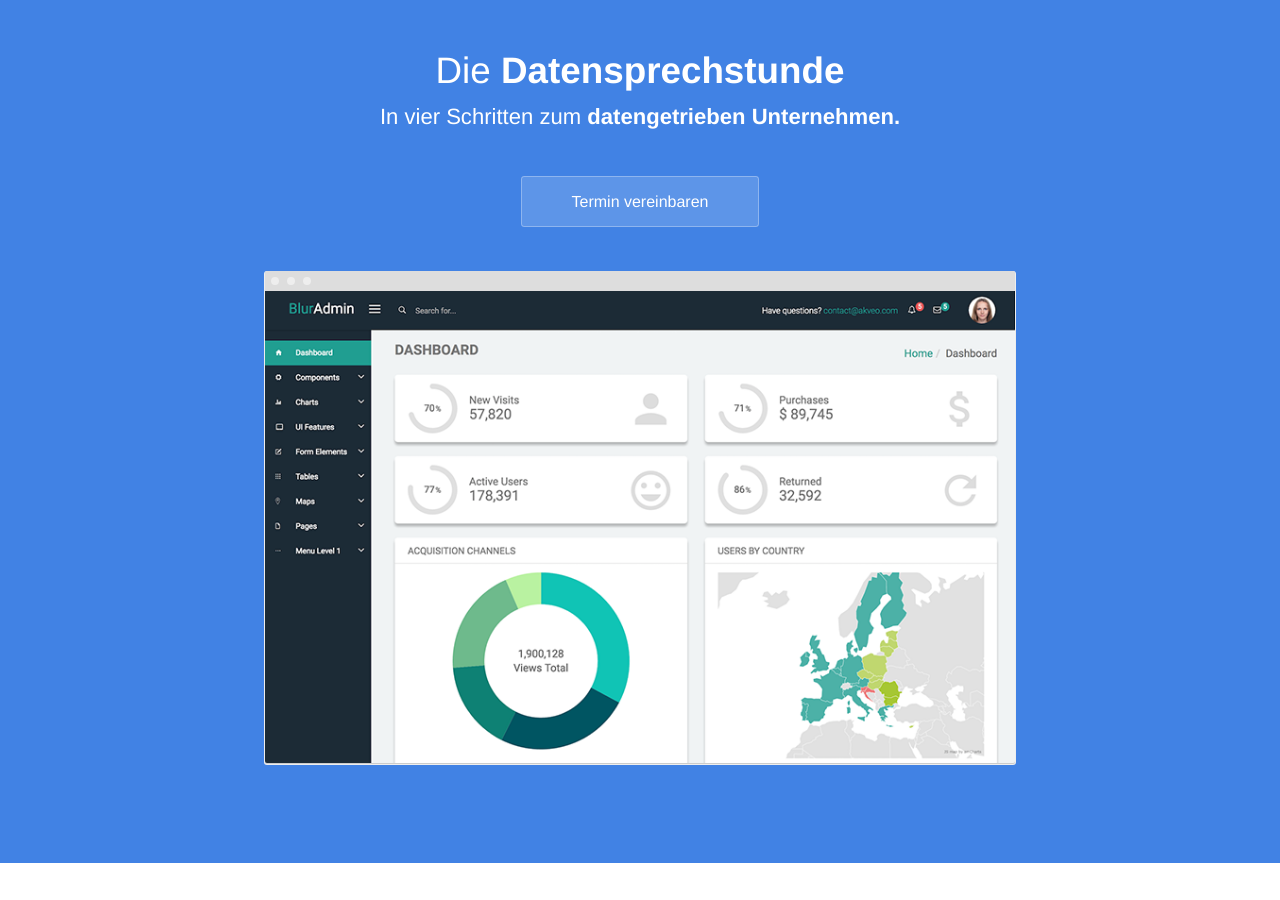
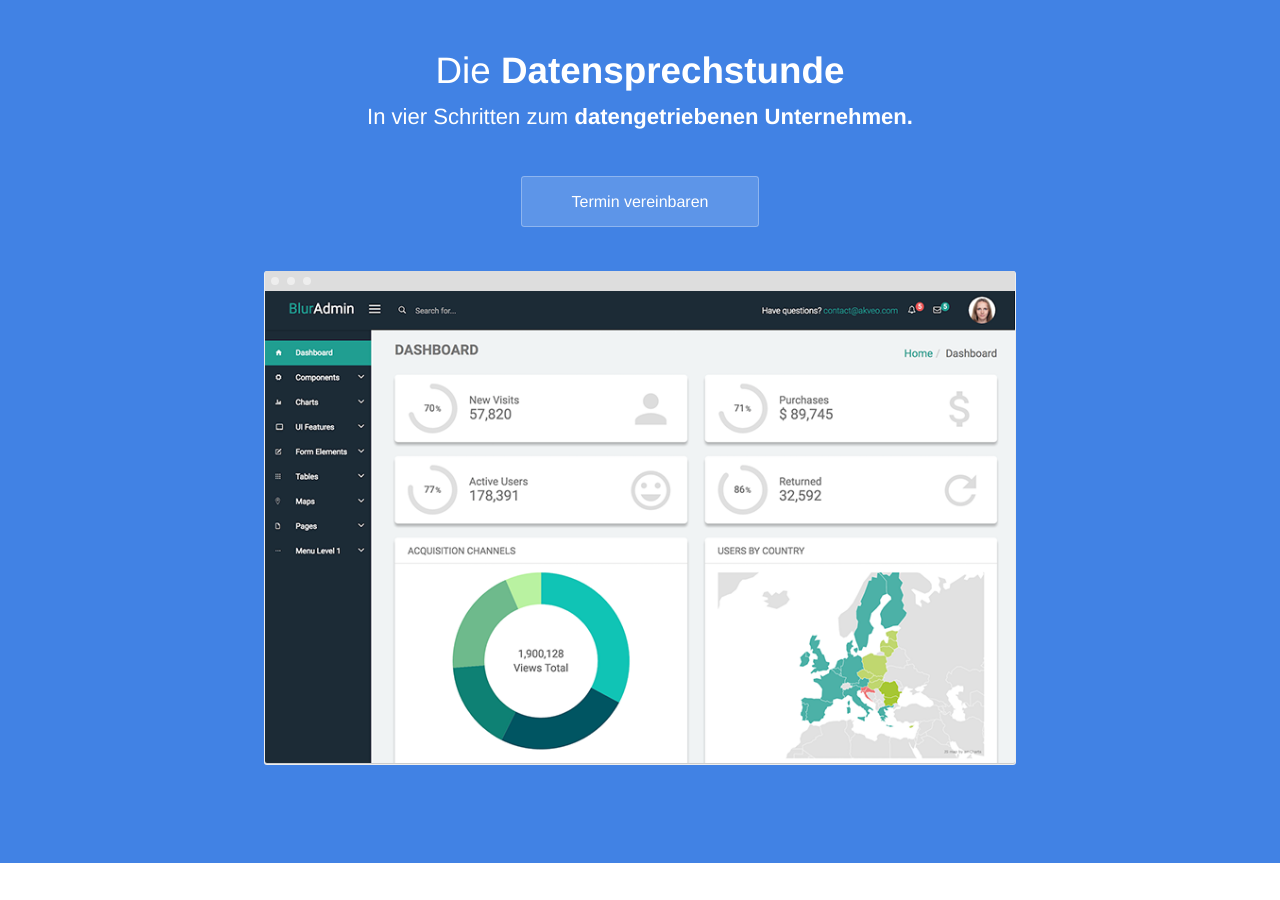
Before and after one commit to datensprechstunde/datensprechstunde.github.io, a Jekyll site: the page built from index.html, in a window 1280 px wide and 900 px high. Built offline with Jekyll 4.4.1, drawn with Linux system fonts in a browser that asks for light colours.

Commit message:
Fix typo

```diff
--- a/_config.yml
+++ b/_config.yml
@@ -10,7 +10,7 @@ disqus_shortname:
 
 # Values for the jekyll-seo-tag gem (https://github.com/jekyll/jekyll-seo-tag)
 logo: /siteicon.png
-description: In vier Schritten zum datengetrieben Unternehmen.
+description: In vier Schritten zum datengetriebenen Unternehmen.
 author:
   name: Dr. Georg Walther
   email: georgwalther@gmail.com
--- a/index.html
+++ b/index.html
@@ -1,11 +1,11 @@
 ---
 title: Die Datensprechstunde
-description: In vier Schritten zum datengetrieben Unternehmen.
+description: In vier Schritten zum datengetriebenen Unternehmen.
 ---
 <section class="hero">
 	<div class="text-container">
 		<h1 class="editable">Die <strong>Datensprechstunde</strong></h1>
-		<p class="subtext editable">In vier Schritten zum <strong>datengetrieben Unternehmen.</strong></p>
+		<p class="subtext editable">In vier Schritten zum <strong>datengetriebenen Unternehmen.</strong></p>
 		<div class="cta button alt"><a href="https://calendly.com/georgwalther/datensprechstunde">Termin vereinbaren</a></div>
 		<div>
 			<img src="{{ site.baseurl }}/images/dashboard.png" alt="Screenshot" class="screenshot editable" />
```
